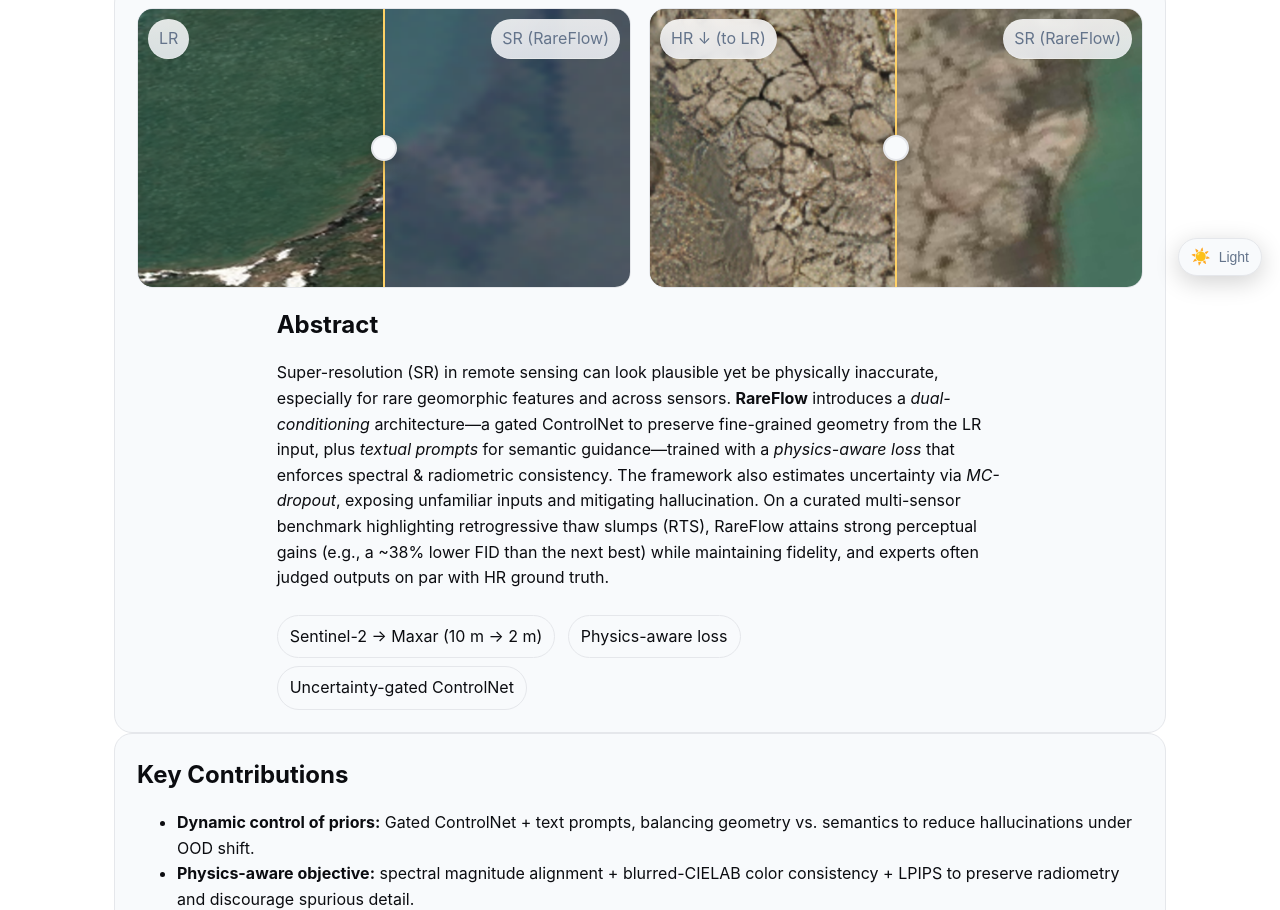
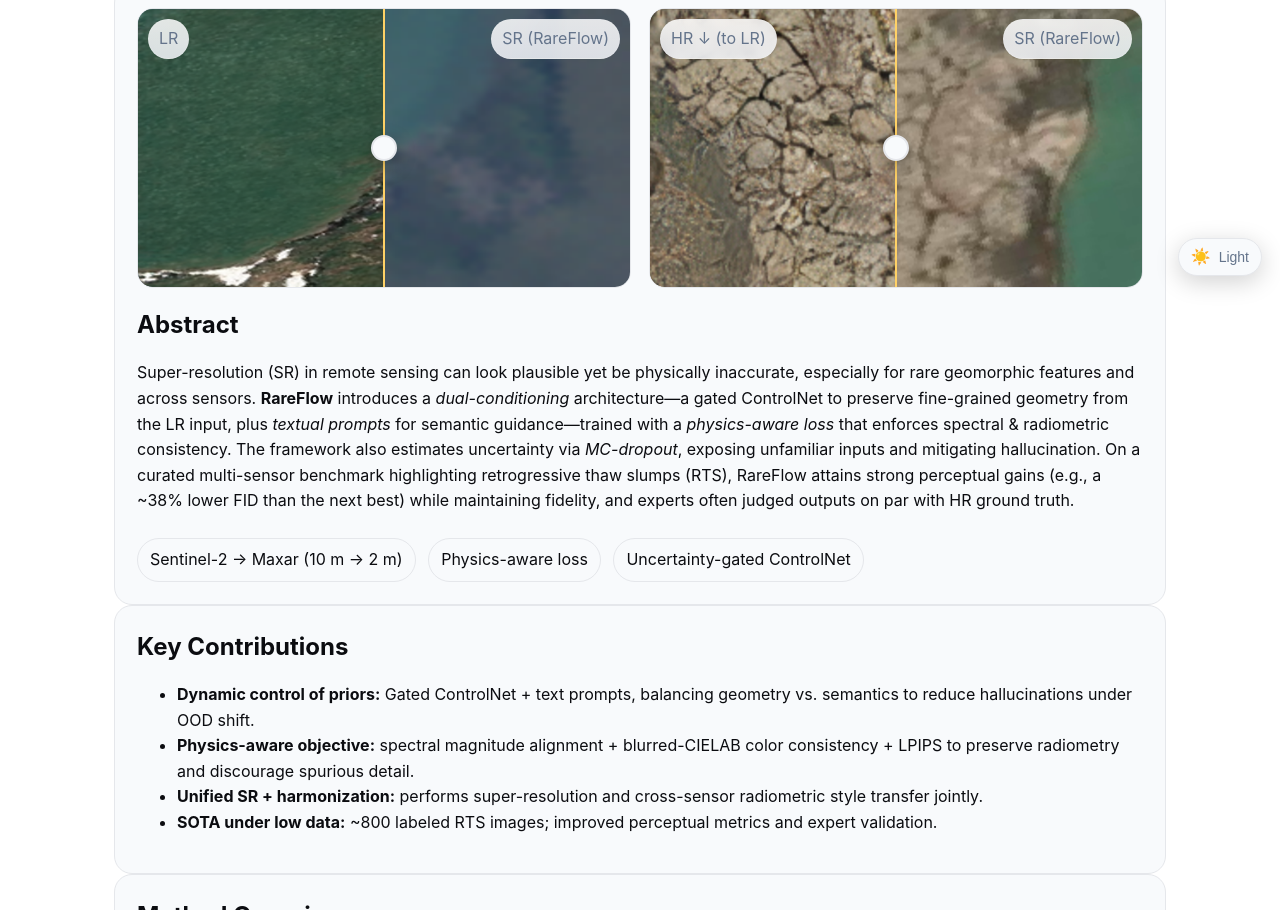
Before and after one commit to RareFlow/RareFlow.github.io, a plain HTML site: page index.html in a window 1280 px wide. Shown: the part 506-1416 px from the top of the page. Drawn offline with Linux system fonts and the light colour scheme.

Commit message:
Update index.html

```diff
--- a/index.html
+++ b/index.html
@@ -160,7 +160,7 @@
   </figure>
 
   <!-- Row 2: Abstract spans both columns -->
-  <div class="span-all abstract-narrow" id="abstract">
+  <div class="span-all" id="abstract">
     <h2>Abstract</h2>
     <p>Super-resolution (SR) in remote sensing can look plausible yet be physically inaccurate, especially for rare geomorphic features and across sensors. <strong>RareFlow</strong> introduces a <em>dual-conditioning</em> architecture—a gated ControlNet to preserve fine-grained geometry from the LR input, plus <em>textual prompts</em> for semantic guidance—trained with a <em>physics-aware loss</em> that enforces spectral & radiometric consistency. The framework also estimates uncertainty via <em>MC-dropout</em>, exposing unfamiliar inputs and mitigating hallucination. On a curated multi-sensor benchmark highlighting retrogressive thaw slumps (RTS), RareFlow attains strong perceptual gains (e.g., a ~38% lower FID than the next best) while maintaining fidelity, and experts often judged outputs on par with HR ground truth.</p>
     <div class="pill">Sentinel-2 → Maxar (10 m → 2 m)</div>
```
